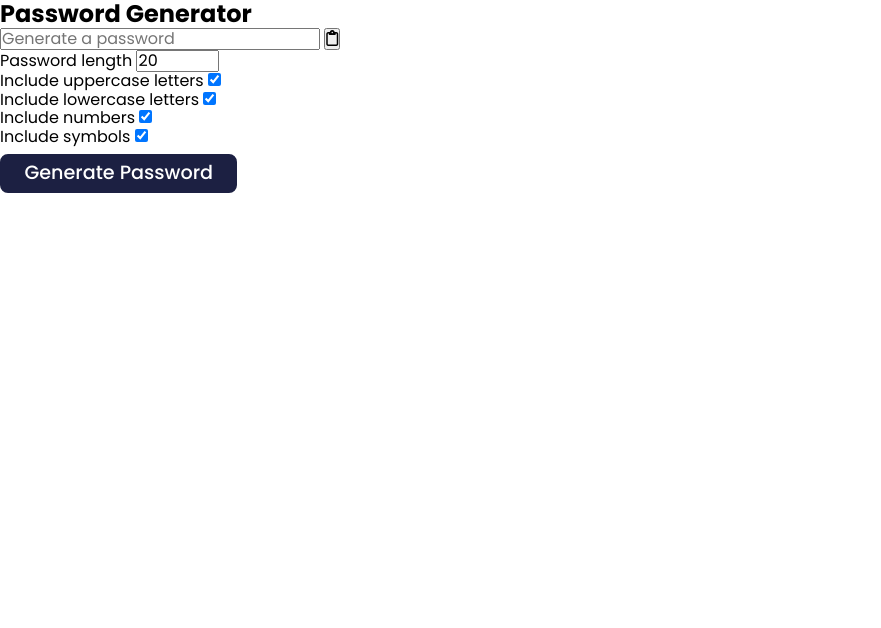
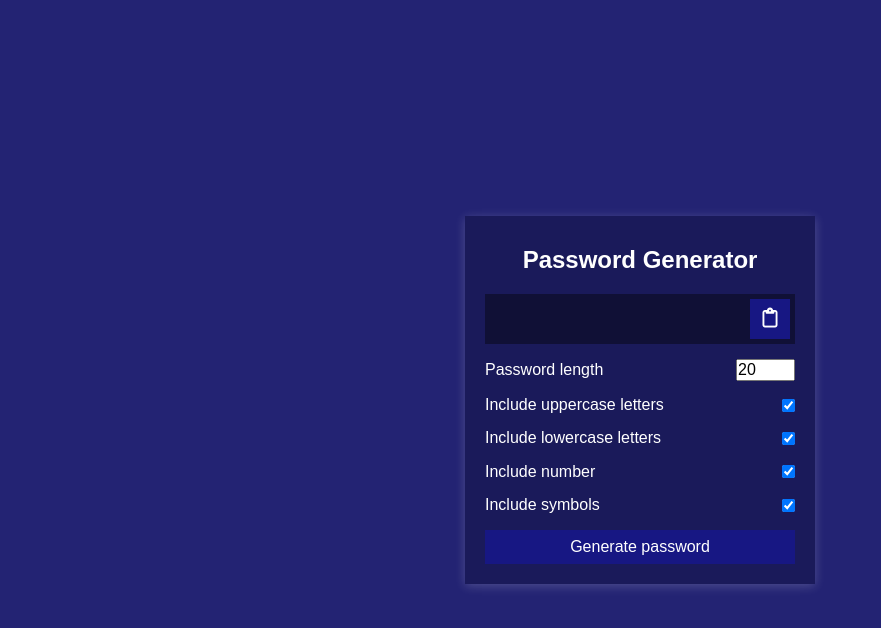
Before and after one commit to rahulvr29/Password-Generator, a plain HTML site: page index.html in a window 1280 px wide. Shown: the whole page, without its empty margins (0-881 px from the left). Drawn offline with Linux system fonts and the light colour scheme.

Commit message:
css code final

```diff
--- a/index.html
+++ b/index.html
@@ -11,15 +11,14 @@
   <title>Password Generator</title>
 </head>
 <body>
-  <section>
-    <div class="title">
+  <section class="card">
+    <div>
       <h2>Password Generator</h2>
-      <label class="password-wrap">
-        <input
-					type="text" id="password" readonly placeholder="Generate a password"
-				/>
-				<button class="material-icons" id="copy"><i class="fa-regular fa-clipboard"></i></button>
-      </label>
+      <div class="password-wrap">
+        <span id="result"></span>
+				<button class="btn material-icons" id="copy"><i class="fa-regular fa-clipboard"></i>
+        </button>
+      </div>
     </div>
     <div class="settings">
       <div class="setting">
@@ -35,7 +34,7 @@
         <input type="checkbox" id="lowercase" checked />
       </div>
       <div class="setting">
-        <label>Include numbers</label>
+        <label>Include number</label>
         <input type="checkbox" id="numbers" checked />
       </div>
       <div class="setting">
@@ -43,7 +42,7 @@
         <input type="checkbox" id="symbols" checked />
       </div>
     </div>
-    <button class="btn btn-large" id="generate">
+    <button class="btn generate" id="generate">
       Generate password
     </button>
   </section>
--- a/style/style.css
+++ b/style/style.css
@@ -15,48 +15,73 @@ html {
 }
 
 body {
-  font-family: 'Poppins', sans-serif;
-  background-color: #fff;
+  background-color: #232373;
+	color: #fff;
+	display: flex;
+	font-family: 'Muli', sans-serif;
+	flex-direction: column;
+	align-items: center;
+	justify-content: center;
+	padding: 10px;
+	min-height: 100vh;
 }
 
-/* global css */
-img {
-  width: 100%;
-  height: auto;
-  -o-object-fit: contain;
-  object-fit: contain;
+h2 {
+	margin: 10px 0 20px;
+	text-align: center;
 }
-
-a {
-  text-decoration: none;
+input[type=checkbox] {
+	margin-right: 0;
 }
-
-li {
-  list-style: none;
+.card{
+  background-color: #1a1a5a;
+	box-shadow: 0px 2px 10px rgba(255, 255, 255, 0.2);
+	padding: 20px;
+	width: 350px;
+	max-width: 100%;
 }
-
-.container {
-  max-width: 1140px;
-  margin: 0 auto;
-  padding-left: 1rem;
-  padding-right: 1rem;
+.password-wrap{
+	background-color: rgba(0, 0, 0, 0.4);
+	display: flex;
+	justify-content: flex-start;
+	align-items: center;
+	position: relative;
+	font-size: 18px;
+	letter-spacing: 1px;
+	padding: 12px 10px;
+	height: 50px;
+	width: 100%;
 }
-
-.btn {
-  display: inline-block;
-  border-radius: 8px;
-  padding: 0.4rem 1.4rem;
-  margin-top: 0.5rem;
-  text-transform: capitalize;
-  font-size: 1.2rem;
-  font-weight: 500;
-  cursor: pointer;
-  /* customize */
-  background-color: #1c2042;
-  color: white;
-  border: 2px solid #1c2042;
+.password-wrap #result {
+  word-wrap: break-word;
+  max-width: calc(100% - 40px);
 }
-
+.password-wrap .material-icons {
+	font-size: 20px;
+	position: absolute;
+	top: 5px;
+	right: 5px;
+	height: 40px;
+	width: 40px;
+}
+.btn{
+  border: none;
+	color: #fff;
+	cursor: pointer;
+	font-size: 16px;
+	padding: 8px 12px;
+	background-color: #171783;
+}
+.setting {
+	display: flex;
+	justify-content: space-between;
+	align-items: center;
+	margin: 15px 0;
+}
+.generate {
+	display: block;
+	width: 100%;
+}
 @media screen and (min-width: 576px) {
 }
 
```
